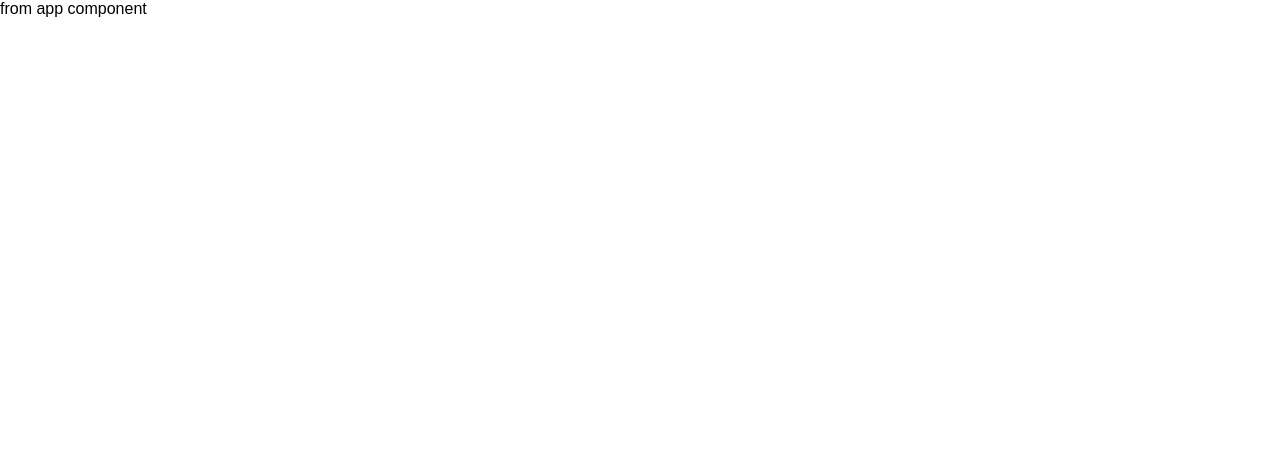
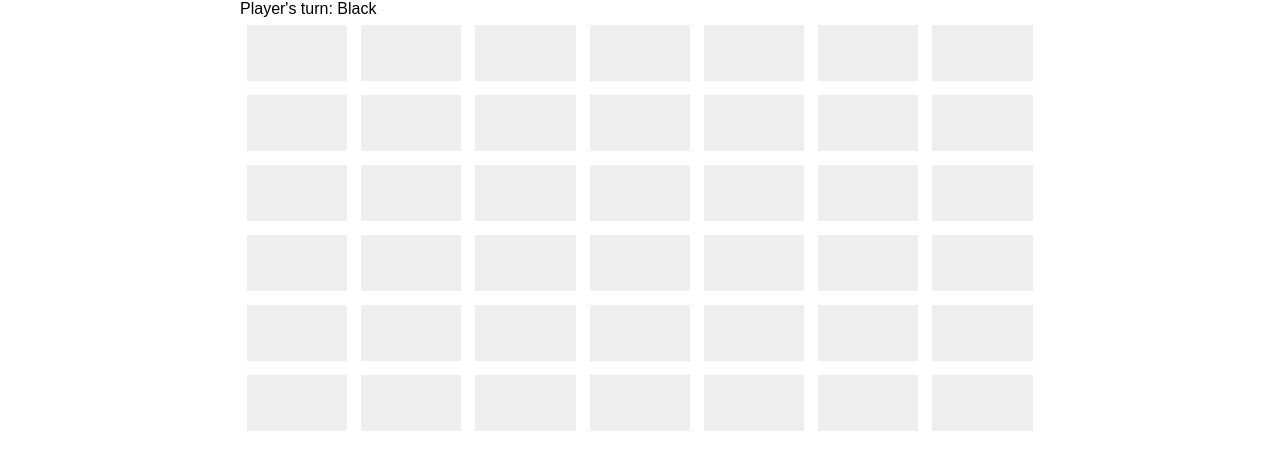
Before and after one commit to msolorio/171119-connect-four-react-redux, a React app: page / in a window 1280 px wide. Built offline with nearby package versions, Linux system fonts and the light colour scheme.

Commit message:
add square and alternating turn interactivity

```diff
--- a/package.json
+++ b/package.json
@@ -3,6 +3,7 @@
   "version": "0.1.0",
   "private": true,
   "dependencies": {
+    "prop-types": "^15.6.0",
     "react": "^16.1.1",
     "react-dom": "^16.1.1",
     "react-redux": "^5.0.6",
--- /dev/null
+++ b/src/actions/index.js
@@ -0,0 +1,6 @@
+export const CLICK_SQUARE = 'CLICK_SQUARE';
+
+export const clickSquare = (index) => ({
+  type: CLICK_SQUARE,
+  index
+});
--- a/src/components/App.js
+++ b/src/components/App.js
@@ -1,18 +1,13 @@
 import React from 'react';
-import { connect } from 'react-redux';
+import Message from './Message';
+import Board from './Board';
 
-export function App() {
+export default function App() {
 
   return (
     <div className="App">
-      from app component
+      <Message />
+      <Board />
     </div>
   );
 }
-
-const mapStateToProps = (state) => ({
-  blackIsNext: state.blackIsNext,
-  board: state.board
-});
-
-export default connect(mapStateToProps)(App);
--- /dev/null
+++ b/src/components/Board.js
@@ -0,0 +1,46 @@
+import React from 'react';
+import { connect } from 'react-redux';
+import PropTypes from 'prop-types';
+import Square from './Square';
+import { clickSquare } from '../actions';
+
+export function Board(props) {
+
+  function handleSquareClick(index) {
+    console.log('in handleSquareClick', index);
+    props.dispatch(clickSquare(index));
+  }
+
+  function generateSquares() {
+    return props.board.map((squareOccupier, index) => {
+      const onSquareClick = () => handleSquareClick(index);
+
+      return (
+        <Square key={index}
+          squareOccupier={squareOccupier}
+          onSquareClick={onSquareClick} />
+      );
+    });
+  }
+
+  return (
+    <div className="Board">
+      {generateSquares()}
+    </div>
+  );
+}
+
+Board.propTypes = {
+  blackIsNext: PropTypes.bool.isRequired,
+  board: PropTypes.arrayOf(
+    // PropTypes.arrayOf(PropTypes.string)
+    PropTypes.string
+  ).isRequired
+};
+
+const mapStateToProps = (state) => ({
+  blackIsNext: state.blackIsNext,
+  board: state.board
+});
+
+export default connect(mapStateToProps)(Board);
--- /dev/null
+++ b/src/components/Message.js
@@ -0,0 +1,38 @@
+import React from 'react';
+import { connect } from 'react-redux';
+import PropTypes from 'prop-types';
+
+export function Message(props) {
+
+  function generateMessage() {
+    switch(true) {
+      // case !!calculateWinner(board):
+        // return `Winner: ${props.winner}`;
+      // case !calculateSquaresAvailable:
+      //   return 'Game over. There are no squares available';
+      default:
+        return `Player's turn: ${props.blackIsNext ? 'Black' : 'Red'}`;
+    }
+  }
+
+  return (
+    <div className="Message">
+      {generateMessage()}
+    </div>
+  );
+}
+
+Message.propTypes = {
+  board: PropTypes.arrayOf(
+    // PropTypes.arrayOf(PropTypes.string)
+    PropTypes.string
+  ).isRequired,
+  blackIsNext: PropTypes.bool.isRequired
+};
+
+const mapStateToProps = (state) => ({
+  board: state.board,
+  blackIsNext: state.blackIsNext
+});
+
+export default connect(mapStateToProps)(Message);
--- /dev/null
+++ b/src/components/Square.js
@@ -0,0 +1,14 @@
+import React from 'react';
+
+export default function Square(props) {
+  function getClassName() {
+    return props.squareOccupier && `Square-${props.squareOccupier}`;
+  }
+
+  return (
+    <div className="SquareWrap"
+      onClick={props.onSquareClick}>
+      <div className={`Square ${getClassName()}`} />
+    </div>
+  );
+}
--- a/src/index.css
+++ b/src/index.css
@@ -3,3 +3,51 @@ body {
   padding: 0;
   font-family: sans-serif;
 }
+
+.App {
+  max-width: 800px;
+  padding: 0 15px;
+  margin: 0 auto;
+}
+
+.Board {
+  display: flex;
+  flex-wrap: wrap;
+  /*border-top: 3px solid #555;
+  border-left: 3px solid #555;*/
+}
+
+.SquareWrap {
+  box-sizing: border-box;
+  width: 14.28%;
+  height: 70px;
+  cursor: pointer;
+  padding: 7px;
+  display: flex;
+  justify-content: center;
+  align-items: center;
+  /*transition: all 80ms ease;*/
+}
+
+/*.SquareWrap:hover {
+  padding: 3px;
+}*/
+
+/*.SquareWrap:active {
+  padding: 0px;
+}*/
+
+.Square {
+  width: 100%;
+  height: 100%;
+  background: #eee;
+  /*transition: all 300ms ease;*/
+}
+
+.Square-black {
+  background: #444433;
+}
+
+.Square-red {
+  background: #ff7755;
+}
--- a/src/reducer/index.js
+++ b/src/reducer/index.js
@@ -1,17 +1,29 @@
+import * as actions from '../actions';
+
 const initialState = {
   blackIsNext: true,
-  // 7 x 6
-  board: [
-    ['', '', '', '', '', '', ''],
-    ['', '', '', '', '', '', ''],
-    ['', '', '', '', '', '', ''],
-    ['', '', '', '', '', '', ''],
-    ['', '', '', '', '', '', ''],
-    ['', '', '', '', '', '', '']
-  ]
+  board: Array(42).fill('')
 };
 
 export default function gameReducer(state=initialState, action) {
 
-  return state;
+  switch(action.type) {
+    case actions.CLICK_SQUARE:
+
+      const boardClone = state.board.slice(0);
+
+      // check if square is occupied do not update state
+      if (boardClone[action.index]) return state;
+
+      boardClone[action.index] = state.blackIsNext ? 'black' : 'red';
+
+      return Object.assign({}, state, {
+        board: boardClone,
+        blackIsNext: !state.blackIsNext
+      });
+
+    default:
+      return state;
+  }
+
 };
```
